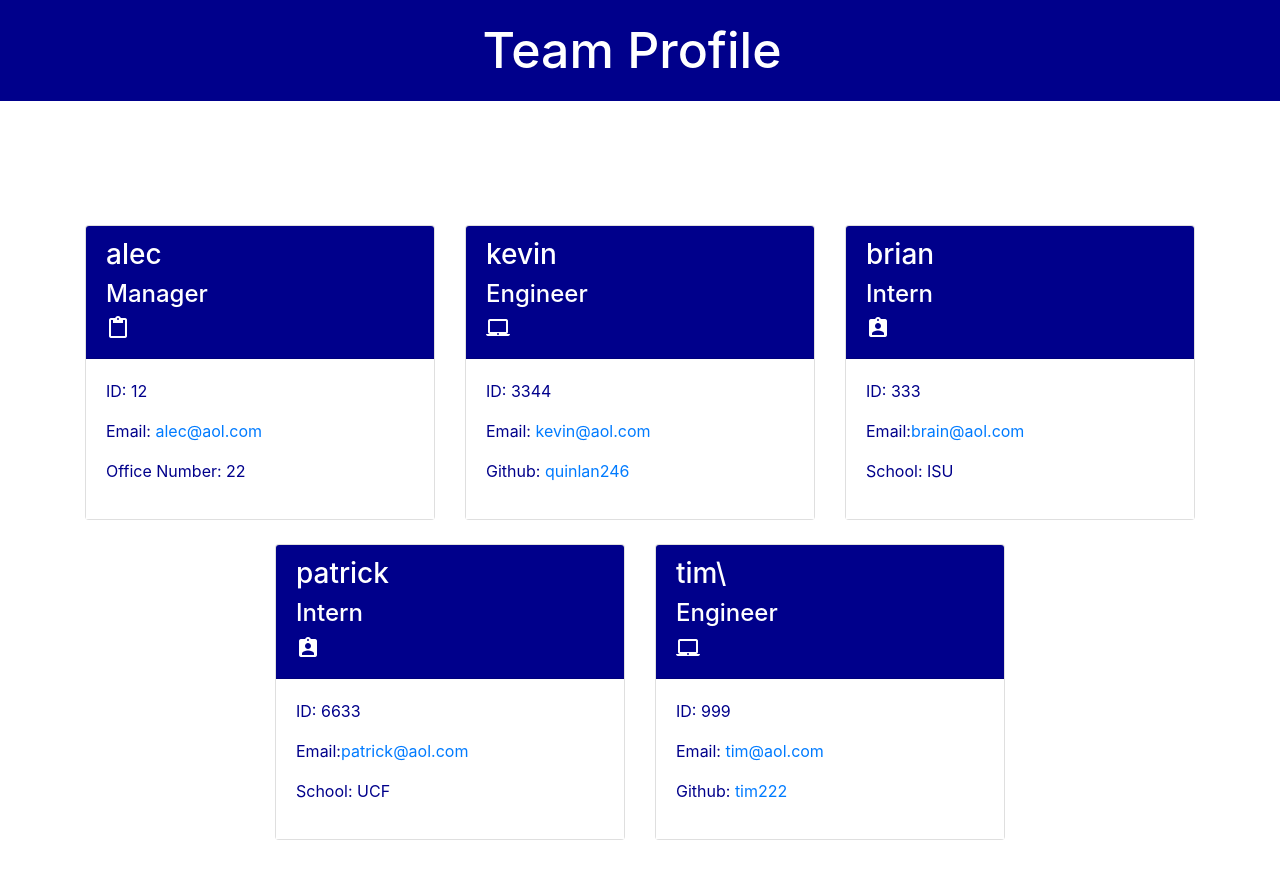
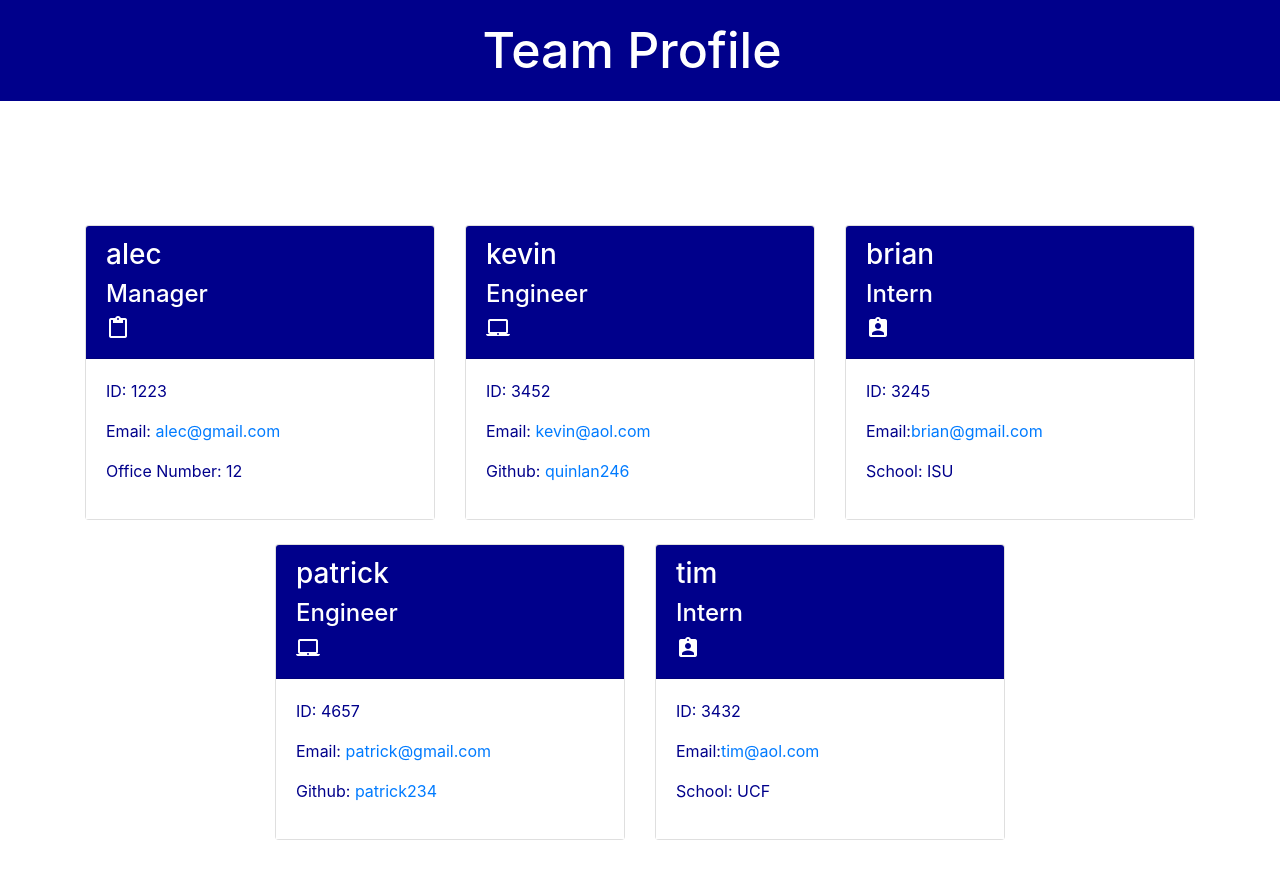
Before and after one commit to Quinlan246/Team-Profile-Generator, a website: page dist/index.html in a window 1280 px wide. Drawn offline with nearby package versions, Linux system fonts and the light colour scheme.

Commit message:
finished readMe

```diff
--- a/dist/index.html
+++ b/dist/index.html
@@ -29,9 +29,9 @@
                 <h4>Manager</h4><i class="material-icons">content_paste</i>
             </div>
             <div class="card-body">
-                <p class="id">ID: 12</p>
-                <p class="email">Email: <a href="mailto:alec@aol.com">alec@aol.com</a></p>
-                <p class="office">Office Number: 22</p>
+                <p class="id">ID: 1223</p>
+                <p class="email">Email: <a href="mailto:alec@gmail.com">alec@gmail.com</a></p>
+                <p class="office">Office Number: 12</p>
             </div>
         </div>
     </div>
@@ -43,7 +43,7 @@
                 <h4>Engineer</h4><i class="material-icons">laptop_mac</i>
             </div>
             <div class="card-body">
-                <p class="id">ID: 3344</p>
+                <p class="id">ID: 3452</p>
                 <p class="email">Email: <a href="mailto:kevin@aol.com">kevin@aol.com</a></p>
                 <p class="github">Github: <a href="https://github.com/quinlan246">quinlan246</a></p>
             </div>
@@ -57,8 +57,8 @@
                 <h4>Intern</h4><i class="material-icons">assignment_ind</i>
             </div>
             <div class="card-body">
-                <p class="id">ID: 333</p>
-                <p class="email">Email:<a href="mailto:brain@aol.com">brain@aol.com</a></p>
+                <p class="id">ID: 3245</p>
+                <p class="email">Email:<a href="mailto:brian@gmail.com">brian@gmail.com</a></p>
                 <p class="school">School: ISU</p>
             </div>
     </div>
@@ -68,12 +68,12 @@
         <div class="card h-100">
             <div class="card-header">
                 <h3>patrick</h3>
-                <h4>Intern</h4><i class="material-icons">assignment_ind</i>
+                <h4>Engineer</h4><i class="material-icons">laptop_mac</i>
             </div>
             <div class="card-body">
-                <p class="id">ID: 6633</p>
-                <p class="email">Email:<a href="mailto:patrick@aol.com">patrick@aol.com</a></p>
-                <p class="school">School: UCF</p>
+                <p class="id">ID: 4657</p>
+                <p class="email">Email: <a href="mailto:patrick@gmail.com">patrick@gmail.com</a></p>
+                <p class="github">Github: <a href="https://github.com/patrick234">patrick234</a></p>
             </div>
         </div>
     </div>
@@ -81,13 +81,13 @@
     <div class="col-4 mt-4">
         <div class="card h-100">
             <div class="card-header">
-                <h3>tim\</h3>
-                <h4>Engineer</h4><i class="material-icons">laptop_mac</i>
+                <h3>tim</h3>
+                <h4>Intern</h4><i class="material-icons">assignment_ind</i>
             </div>
             <div class="card-body">
-                <p class="id">ID: 999</p>
-                <p class="email">Email: <a href="mailto:tim@aol.com">tim@aol.com</a></p>
-                <p class="github">Github: <a href="https://github.com/tim222">tim222</a></p>
+                <p class="id">ID: 3432</p>
+                <p class="email">Email:<a href="mailto:tim@aol.com">tim@aol.com</a></p>
+                <p class="school">School: UCF</p>
             </div>
     </div>
 </div>
```
Also changed, not shown: README.md. Lines whose indentation alone changed are shown as unchanged.
